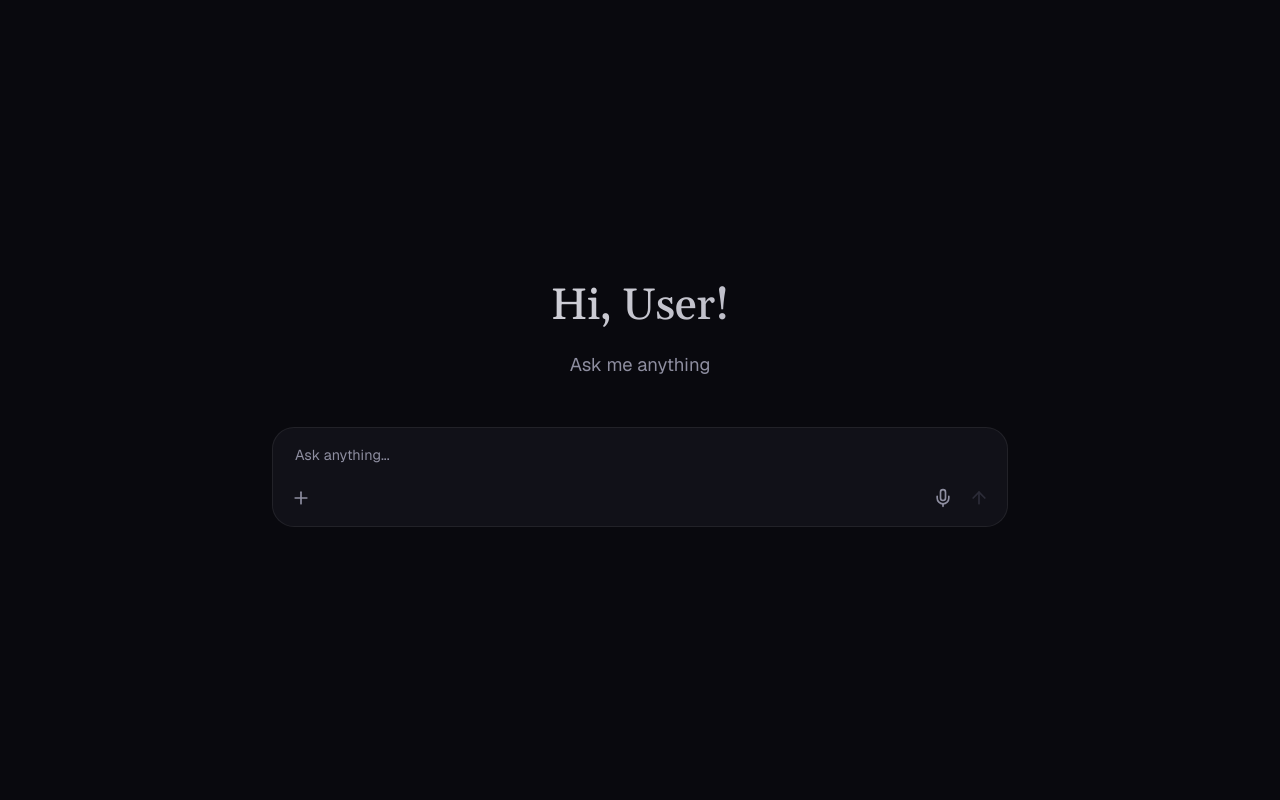
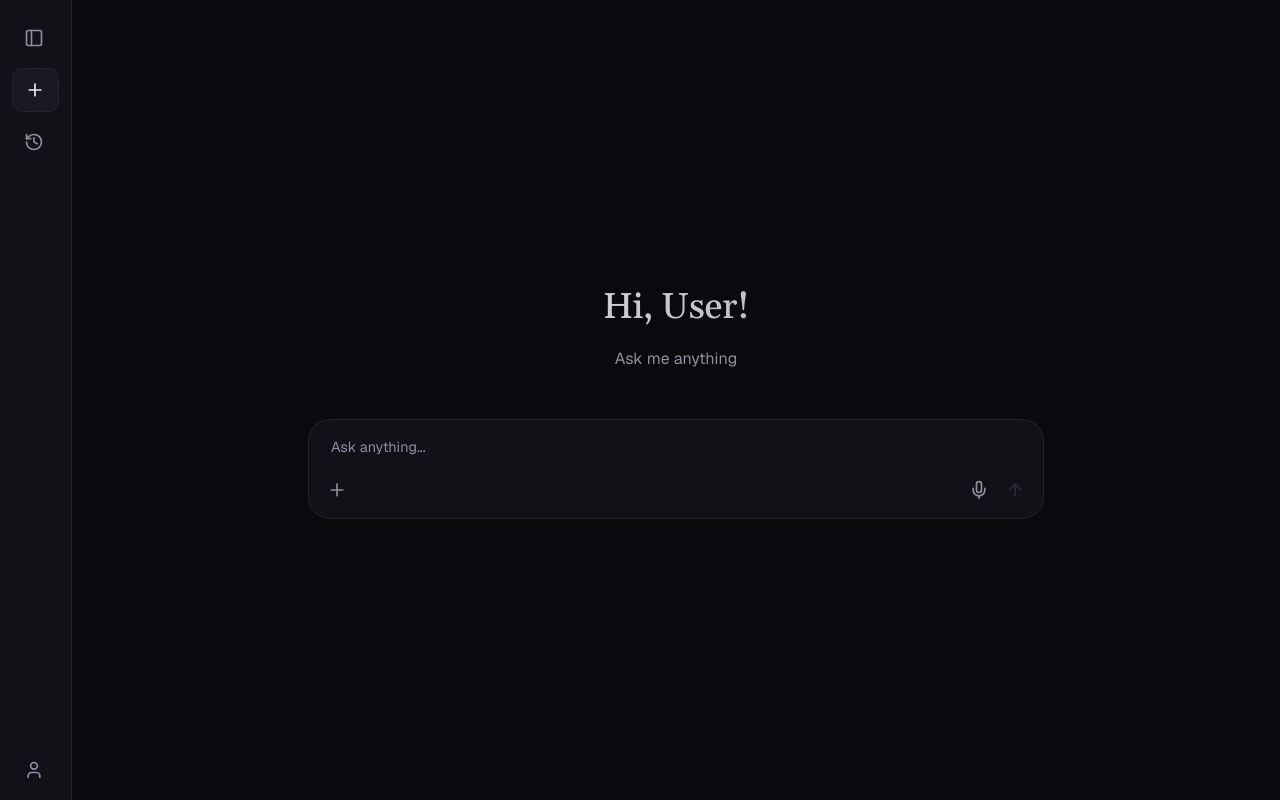
Before and after one commit to 404brtk/rag-chatbot, a React (Vite) app in the folder frontend/: page / in a window 1280 px wide. Built offline with nearby package versions, Linux system fonts and the light colour scheme.

Commit message:
feat(app): integrate sidebar with per-chat message persistence

```diff
--- a/frontend/src/App.css
+++ b/frontend/src/App.css
@@ -1,28 +1,22 @@
+.layout-wrapper {
+  display: flex;
+  height: 100dvh;
+  width: 100vw;
+  overflow: hidden;
+  background: var(--color-bg);
+}
+
 .app-container {
   display: flex;
   flex-direction: column;
-  height: 100dvh;
+  flex: 1;
+  height: 100%;
   width: 100%;
   overflow-x: hidden;
   overflow-y: auto;
   background: var(--color-bg);
   transition: justify-content var(--transition-normal);
   scroll-behavior: smooth;
-}
-
-.app-container::-webkit-scrollbar {
-  width: 8px;
-}
-.app-container::-webkit-scrollbar-track {
-  background: transparent;
-}
-.app-container::-webkit-scrollbar-thumb {
-  background: var(--color-surface-elevated);
-  border-radius: var(--radius-full);
-  border: 2px solid var(--color-bg);
-}
-.app-container::-webkit-scrollbar-thumb:hover {
-  background: var(--color-text-tertiary);
 }
 
 .app-container.app-empty {
@@ -33,26 +27,31 @@
 .hero-section {
   text-align: center;
   animation: citationReveal var(--transition-slow) ease-out forwards;
-  margin-bottom: 32px;
+  margin-bottom: var(--spacing-8);
   width: 100%;
-  padding: 0 16px;
+  padding: 0 var(--spacing-4);
 }
 
 .hero-greeting {
-  font-size: 2.75rem;
+  font-size: var(--text-2xl);
   font-family: var(--font-serif);
   color: var(--color-text-primary);
-  font-weight: 500;
+  font-weight: var(--font-weight-medium);
   letter-spacing: -0.01em;
-  margin-bottom: 12px;
-  background: linear-gradient(135deg, #ffffff 0%, #8e8ea0 100%);
+  margin-bottom: var(--spacing-3);
+  background: linear-gradient(
+    135deg,
+    var(--color-accent-hover) 0%,
+    var(--color-text-secondary) 100%
+  );
   -webkit-background-clip: text;
   background-clip: text;
   -webkit-text-fill-color: transparent;
 }
 
 .hero-subtext {
-  font-size: 1.15rem;
+  font-size: var(--text-lg);
+  font-weight: var(--font-weight-regular);
   color: var(--color-text-secondary);
   max-width: 400px;
   margin: 0 auto;
@@ -62,8 +61,13 @@
   flex-shrink: 0;
   position: sticky;
   bottom: 0px;
-  padding: 16px 16px 32px 16px;
-  background: linear-gradient(to top, var(--color-bg) 65%, rgba(9, 9, 14, 0.95) 85%, transparent);
+  padding: var(--spacing-4) var(--spacing-4) var(--spacing-8) var(--spacing-4);
+  background: linear-gradient(
+    to top,
+    var(--color-bg) 65%,
+    color-mix(in srgb, var(--color-bg) 95%, transparent) 85%,
+    transparent
+  );
   width: 100%;
   z-index: 10;
 }
--- a/frontend/src/App.tsx
+++ b/frontend/src/App.tsx
@@ -1,14 +1,37 @@
-import { useState, useRef, useEffect } from 'react';
+import { useState, useRef, useEffect, useMemo } from 'react';
 import './App.css';
+import { Sidebar } from './components/Sidebar';
 import { ChatInput } from './components/ChatInput';
 import { MessageList } from './components/MessageList';
-import type { ChatMessage } from './components/Message';
-import { Citation } from './components/Citation';
+import type { ChatMessage, ChatSession } from './types';
+
+function getStoredSessions(): ChatSession[] {
+  const stored = sessionStorage.getItem('chat-history');
+  if (stored) {
+    try {
+      return JSON.parse(stored);
+    } catch {
+      return [];
+    }
+  }
+  return [];
+}
 
 function App() {
-  const [messages, setMessages] = useState<ChatMessage[]>([]);
+  const [sessions, setSessions] = useState<ChatSession[]>(getStoredSessions);
+  const [activeChatId, setActiveChatId] = useState<string | null>(null);
   const [isTyping, setIsTyping] = useState(false);
+  const [isExpanded, setIsExpanded] = useState(false);
   const scrollRef = useRef<HTMLElement>(null);
+
+  const messages = useMemo(
+    () => sessions.find((s) => s.id === activeChatId)?.messages ?? [],
+    [sessions, activeChatId]
+  );
+
+  useEffect(() => {
+    sessionStorage.setItem('chat-history', JSON.stringify(sessions));
+  }, [sessions]);
 
   useEffect(() => {
     if (scrollRef.current) {
@@ -20,12 +43,31 @@ function App() {
   }, [messages, isTyping]);
 
   const handleSend = (text: string) => {
+    let currentChatId = activeChatId;
+
+    if (!currentChatId) {
+      const newChat: ChatSession = {
+        id: crypto.randomUUID(),
+        title: text.slice(0, 30),
+        timestamp: Date.now(),
+        messages: [],
+      };
+      currentChatId = newChat.id;
+      setSessions((prev) => [newChat, ...prev]);
+      setActiveChatId(currentChatId);
+    }
+
     const newUserMsg: ChatMessage = {
       id: crypto.randomUUID(),
       role: 'user',
-      content: <p>{text}</p>,
+      content: text,
     };
-    setMessages((prev) => [...prev, newUserMsg]);
+
+    setSessions((prev) =>
+      prev.map((s) =>
+        s.id === currentChatId ? { ...s, messages: [...s.messages, newUserMsg] } : s
+      )
+    );
     setIsTyping(true);
 
     setTimeout(() => {
@@ -33,46 +75,64 @@ function App() {
       const newAiMsg: ChatMessage = {
         id: crypto.randomUUID(),
         role: 'ai',
-        content: (
-          <div>
-            <p>
-              Lorem ipsum dolor sit amet, consectetur adipiscing elit. Vivamus euismod suscipit
-              tempus. Etiam sed tortor ligula. Quisque tempor sem rhoncus, sollicitudin augue vitae,
-              lacinia purus. In rutrum faucibus metus porta varius. Mauris pharetra gravida tempus.
-              Cras porttitor orci vitae ligula scelerisque convallis.
-              <Citation
-                id={1}
-                sourceName="test1.pdf"
-                snippet="Lorem ipsum dolor sit amet, consectetur adipiscing elit. Vivamus euismod suscipit
-              tempus. Etiam sed tortor ligula. Quisque tempor sem rhoncus, sollicitudin augue vitae,
-              lacinia purus. In rutrum faucibus metus porta varius. Mauris pharetra gravida tempus.
-              Cras porttitor orci vitae ligula scelerisque convallis."
-              />
-            </p>
-            <p>
-              Lorem ipsum dolor sit amet, consectetur adipiscing elit. Vivamus euismod suscipit
-              tempus. Etiam sed tortor ligula. Quisque tempor sem rhoncus, sollicitudin augue vitae,
-              lacinia purus. In rutrum faucibus metus porta varius. Mauris pharetra gravida tempus.
-              Cras porttitor orci vitae ligula scelerisque convallis.
-              <Citation
-                id={2}
-                sourceName="test2.md"
-                snippet="Lorem ipsum dolor sit amet, consectetur adipiscing elit. Vivamus euismod suscipit
-              tempus. Etiam sed tortor ligula. Quisque tempor sem rhoncus, sollicitudin augue vitae,
-              lacinia purus. In rutrum faucibus metus porta varius. Mauris pharetra gravida tempus.
-              Cras porttitor orci vitae ligula scelerisque convallis."
-              />
-            </p>
-          </div>
-        ),
+        content:
+          'Lorem ipsum dolor sit amet, consectetur adipiscing elit. Vivamus euismod suscipit tempus. Etiam sed tortor ligula. Quisque tempor sem rhoncus, sollicitudin augue vitae, lacinia purus. In rutrum faucibus metus porta varius. Mauris pharetra gravida tempus. Cras porttitor orci vitae ligula scelerisque convallis. [1]\n\nLorem ipsum dolor sit amet, consectetur adipiscing elit. Vivamus euismod suscipit tempus. Etiam sed tortor ligula. Quisque tempor sem rhoncus, sollicitudin augue vitae, lacinia purus. In rutrum faucibus metus porta varius. Mauris pharetra gravida tempus. Cras porttitor orci vitae ligula scelerisque convallis. [2]',
+        citations: [
+          {
+            id: 1,
+            sourceName: 'test1.pdf',
+            snippet:
+              'Lorem ipsum dolor sit amet, consectetur adipiscing elit. Vivamus euismod suscipit tempus. Etiam sed tortor ligula. Quisque tempor sem rhoncus, sollicitudin augue vitae, lacinia purus. In rutrum faucibus metus porta varius. Mauris pharetra gravida tempus. Cras porttitor orci vitae ligula scelerisque convallis.',
+          },
+          {
+            id: 2,
+            sourceName: 'test2.md',
+            snippet:
+              'Lorem ipsum dolor sit amet, consectetur adipiscing elit. Vivamus euismod suscipit tempus. Etiam sed tortor ligula. Quisque tempor sem rhoncus, sollicitudin augue vitae, lacinia purus. In rutrum faucibus metus porta varius. Mauris pharetra gravida tempus. Cras porttitor orci vitae ligula scelerisque convallis.',
+          },
+        ],
       };
-      setMessages((prev) => [...prev, newAiMsg]);
+      setSessions((prev) =>
+        prev.map((s) =>
+          s.id === currentChatId ? { ...s, messages: [...s.messages, newAiMsg] } : s
+        )
+      );
     }, 1500);
+  };
+
+  const handleNewChat = () => {
+    setActiveChatId(null);
+  };
+
+  const handleSelectChat = (id: string) => {
+    setActiveChatId(id);
+  };
+
+  const handleDeleteChat = (id: string) => {
+    setSessions((prev) => prev.filter((s) => s.id !== id));
+    if (activeChatId === id) {
+      setActiveChatId(null);
+    }
+  };
+
+  const handleRenameChat = (id: string, title: string) => {
+    setSessions((prev) => prev.map((s) => (s.id === id ? { ...s, title } : s)));
   };
 
   const isEmpty = messages.length === 0;
 
   return (
+    <div className="layout-wrapper">
+      <Sidebar
+        isExpanded={isExpanded}
+        onToggle={() => setIsExpanded(!isExpanded)}
+        onNewChat={handleNewChat}
+        history={sessions}
+        activeChatId={activeChatId}
+        onSelectChat={handleSelectChat}
+        onDeleteChat={handleDeleteChat}
+        onRenameChat={handleRenameChat}
+      />
       <main className={`app-container ${isEmpty ? 'app-empty' : ''}`} ref={scrollRef}>
         {isEmpty ? (
           <div className="hero-section">
@@ -86,6 +146,7 @@ function App() {
           <ChatInput placeholder="Ask anything..." onSend={handleSend} disabled={isTyping} />
         </div>
       </main>
+    </div>
   );
 }
 
```
Lines whose indentation alone changed are shown as unchanged.
